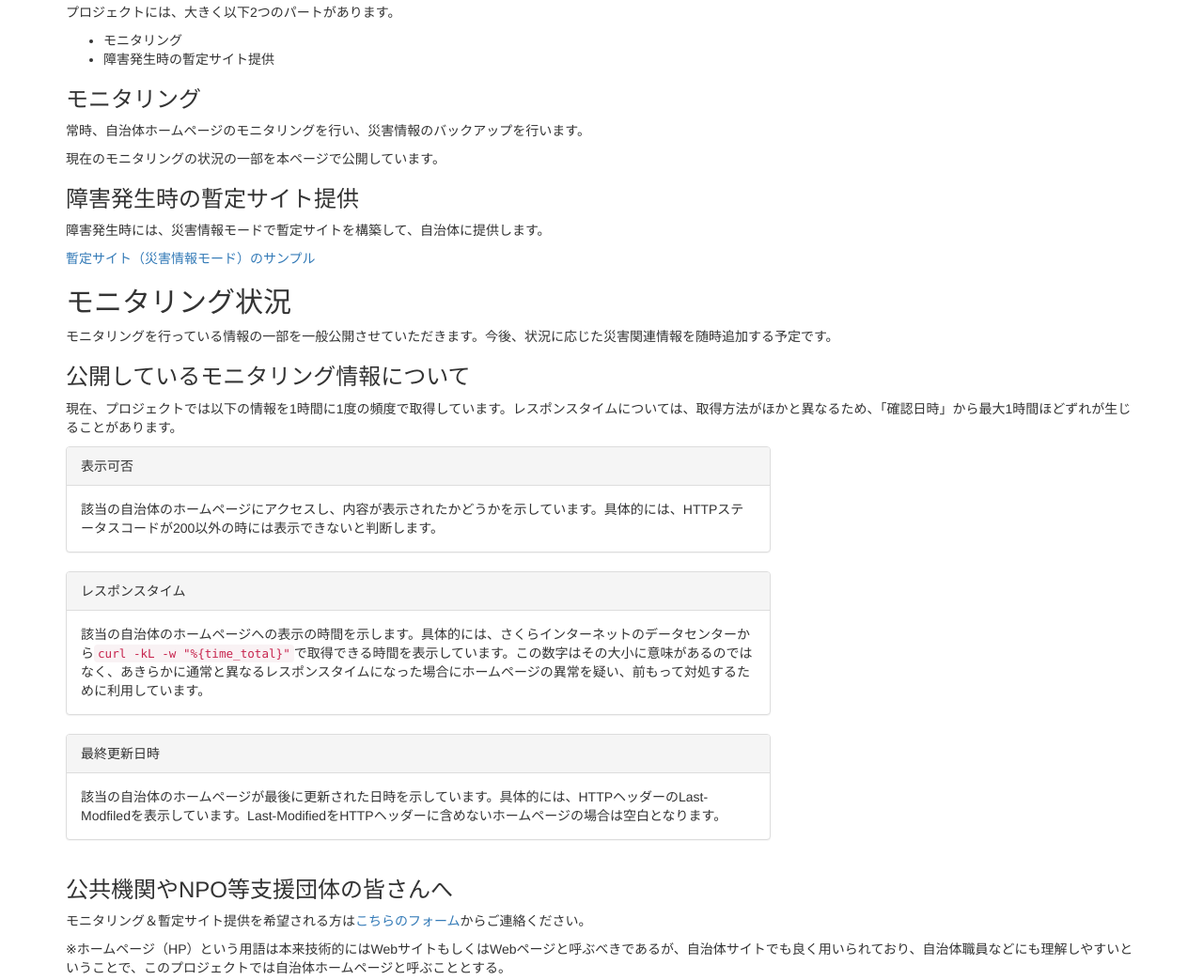
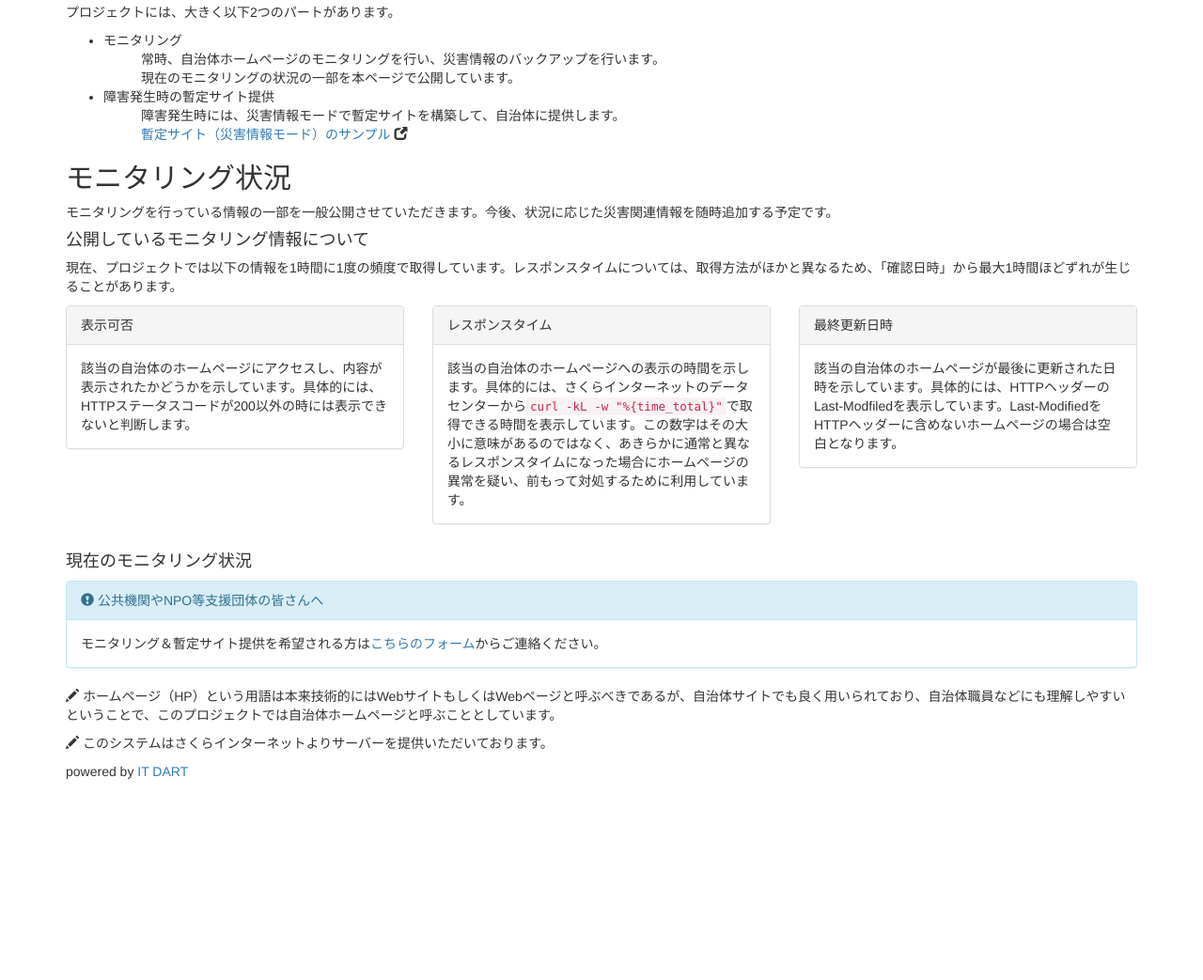
Before and after one commit to ITDART/klgmonitor, a plain HTML site: page index.html in a window 1280 px wide. Shown: the part 280-1323 px from the top of the page at 94% size. After the commit the page ends 1121 px from the top, so only its background shows below. Drawn offline with nearby package versions, Linux system fonts and the light colour scheme.

Commit message:
cleaned up and restructured

```diff
--- a/index.html
+++ b/index.html
@@ -56,40 +56,42 @@
         <p>プロジェクトには、大きく以下2つのパートがあります。</p>
         <ul>
             <li>モニタリング</li>
+                <ul style="list-style-type: none;">
+                    <li>常時、自治体ホームページのモニタリングを行い、災害情報のバックアップを行います。</li>
+                    <li>現在のモニタリングの状況の一部を本ページで公開しています。</li>
+                </ul>
             <li>障害発生時の暫定サイト提供</li>
+                <ul style="list-style-type: none;">
+                    <li>障害発生時には、災害情報モードで暫定サイトを構築して、自治体に提供します。</li>
+                    <li><a href="http://itdart.jimdo.com/" target=_blank>暫定サイト（災害情報モード）のサンプル</a> <span class="glyphicon glyphicon-new-window" aria-hidden="true"></span></li>
+                </ul>
         </ul>
-
-        <h3>モニタリング</h3>
-        <p>常時、自治体ホームページのモニタリングを行い、災害情報のバックアップを行います。</p>
-        <p>現在のモニタリングの状況の一部を本ページで公開しています。</p>
-
-        <h3>障害発生時の暫定サイト提供</h3>
-        <p>障害発生時には、災害情報モードで暫定サイトを構築して、自治体に提供します。</p>
-        <p>
-            <a href="http://itdart.jimdo.com/" target=_blank>暫定サイト（災害情報モード）のサンプル</a>
-        </p>
 
         <h2 id="status">モニタリング状況</h2>
         <p>モニタリングを行っている情報の一部を一般公開させていただきます。今後、状況に応じた災害関連情報を随時追加する予定です。</p>
-        <h3>公開しているモニタリング情報について</h3>
+        <h4>公開しているモニタリング情報について</h4>
         <p>現在、プロジェクトでは以下の情報を1時間に1度の頻度で取得しています。レスポンスタイムについては、取得方法がほかと異なるため、「確認日時」から最大1時間ほどずれが生じることがあります。</p>
 
         <div class="row">
-          <div class="col-md-8">
+          <div class="col-md-4">
             <div class="panel panel-default">
               <div class="panel-heading">表示可否</div>
               <div class="panel-body">
                 該当の自治体のホームページにアクセスし、内容が表示されたかどうかを示しています。具体的には、HTTPステータスコードが200以外の時には表示できないと判断します。
               </div>
             </div>
+          </div>
 
+          <div class="col-md-4">
             <div class="panel panel-default">
               <div class="panel-heading">レスポンスタイム</div>
               <div class="panel-body">
                 該当の自治体のホームページへの表示の時間を示します。具体的には、さくらインターネットのデータセンターから<code>curl -kL -w "%{time_total}"</code>で取得できる時間を表示しています。この数字はその大小に意味があるのではなく、あきらかに通常と異なるレスポンスタイムになった場合にホームページの異常を疑い、前もって対処するために利用しています。
               </div>
             </div>
+          </div>
 
+          <div class="col-md-4">
             <div class="panel panel-default">
               <div class="panel-heading">最終更新日時</div>
               <div class="panel-body">
@@ -97,19 +99,22 @@
               </div>
             </div>
           </div>
-          <div class="col-md-4"></div>
         </div>
 
-        <h3>公共機関やNPO等支援団体の皆さんへ</h3>
-        <p>
-            モニタリング＆暫定サイト提供を希望される方は<a href="https://docs.google.com/forms/d/1hIywPhg-Qa0GxqjN73DVob8lxYUrF1IGAbtEgveJgqQ/viewform" target=_blank>こちらのフォーム</a>からご連絡ください。
-        </p>
-
+        <h4>現在のモニタリング状況</h4>
 
         <div id="list"></div>
 
-        <p name="hpdef">※ホームページ（HP）という用語は本来技術的にはWebサイトもしくはWebページと呼ぶべきであるが、自治体サイトでも良く用いられており、自治体職員などにも理解しやすいということで、このプロジェクトでは自治体ホームページと呼ぶこととする。</p>
-        <p>このシステムはさくらインターネットよりサーバーを提供いただいております。</p>
+        <div class="panel panel-info">
+              <div class="panel-heading"><span class="glyphicon glyphicon-exclamation-sign" aria-hidden="true"></span> 公共機関やNPO等支援団体の皆さんへ</div>
+              <div class="panel-body">
+                モニタリング＆暫定サイト提供を希望される方は<a href="https://docs.google.com/forms/d/1hIywPhg-Qa0GxqjN73DVob8lxYUrF1IGAbtEgveJgqQ/viewform" target=_blank>こちらのフォーム</a>からご連絡ください。
+              </div>
+        </div>
+
+        <p name="hpdef"><span class="glyphicon glyphicon-pencil" aria-hidden="true"></span> ホームページ（HP）という用語は本来技術的にはWebサイトもしくはWebページと呼ぶべきであるが、自治体サイトでも良く用いられており、自治体職員などにも理解しやすいということで、このプロジェクトでは自治体ホームページと呼ぶこととしています。</p>
+        <p><span class="glyphicon glyphicon-pencil" aria-hidden="true"></span> このシステムはさくらインターネットよりサーバーを提供いただいております。</p>
+        <p>powered by <a href="http://itdart.org" target=_blank>IT DART</a></p>
     </div>
     <script>
         $(function () {
```
